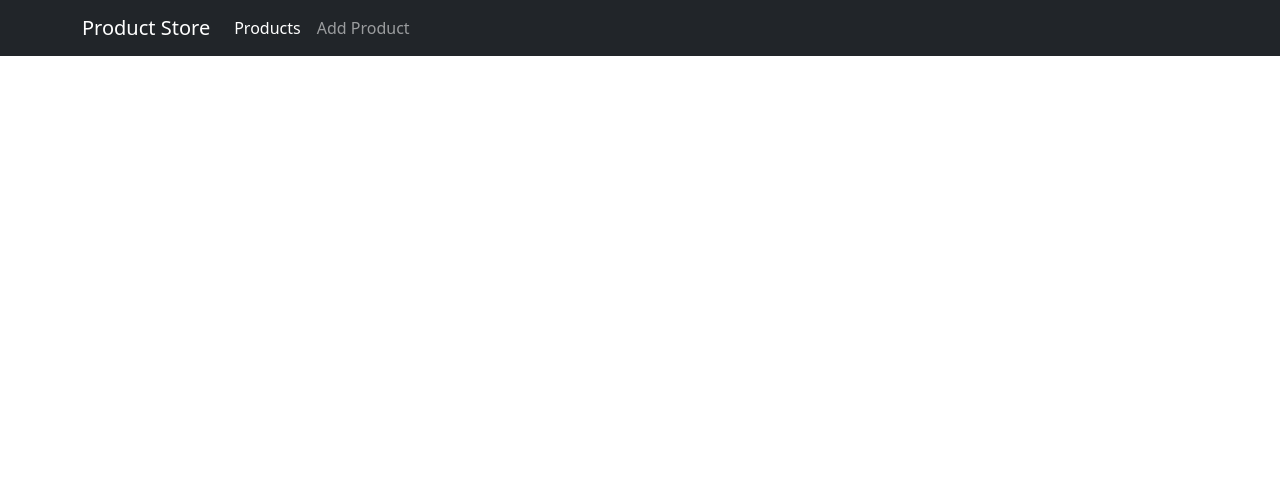
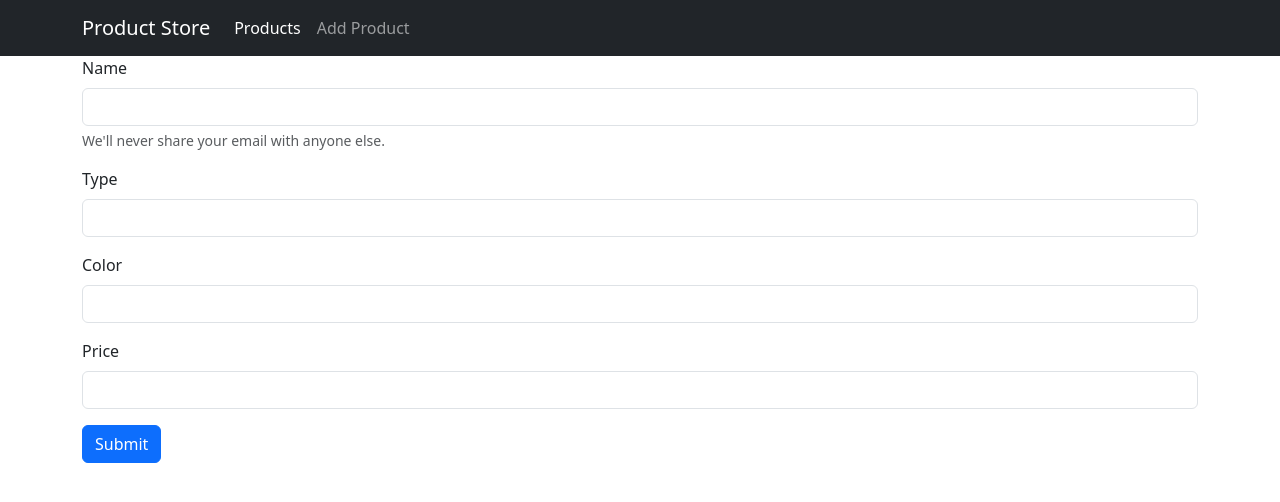
Before and after one commit to thatsBruno/ProductStore-FE, an Angular app: page /products/add in a window 1280 px wide. Before the commit this address led to /. Shown: the top 502 px of the page. Built offline with nearby package versions, Linux system fonts and the light colour scheme.

Commit message:
add product html

```diff
--- a/src/app/app-routing.module.ts
+++ b/src/app/app-routing.module.ts
@@ -1,6 +1,7 @@
 import { NgModule } from '@angular/core';
 import { RouterModule, Routes } from '@angular/router';
 import { ProductsComponent } from './components/products/products.component';
+import { AddProductComponent } from './components/add-product/add-product.component';
 
 const routes: Routes = [
   {
@@ -11,6 +12,10 @@ const routes: Routes = [
     path: 'products',
     component: ProductsComponent,
   },
+  {
+    path: 'products/add',
+    component: AddProductComponent,
+  }
 ];
 
 @NgModule({
--- a/src/app/app.component.html
+++ b/src/app/app.component.html
@@ -10,7 +10,7 @@
           <a class="nav-link active" aria-current="page" [routerLink]="['products']">Products</a>
         </li>
         <li class="nav-item">
-          <a class="nav-link" href="#">Add Product</a>
+          <a class="nav-link" [routerLink]="['products/add']">Add Product</a>
         </li>
       </ul>
     </div>
--- /dev/null
+++ b/src/app/components/add-product/add-product.component.html
@@ -0,0 +1,22 @@
+<div class="container">
+    <form>
+        <div class="mb-3">
+          <label for="name" class="form-label">Name</label>
+          <input type="text" class="form-control" id="name" name="name">
+          <div id="name" class="form-text">We'll never share your email with anyone else.</div>
+        </div>
+        <div class="mb-3">
+          <label for="type" class="form-label">Type</label>
+          <input type="text" class="form-control" id="type" name="type">
+        </div>
+        <div class="mb-3">
+            <label for="color" class="form-label">Color</label>
+            <input type="text" class="form-control" id="color" name="color">
+          </div>
+          <div class="mb-3">
+            <label for="price" class="form-label">Price</label>
+            <input type="number" class="form-control" id="price" name="price">
+          </div>
+        <button type="submit" class="btn btn-primary">Submit</button>
+    </form>
+</div>
--- a/src/app/components/products/products.component.html
+++ b/src/app/components/products/products.component.html
@@ -3,7 +3,7 @@
     <table class="table" *ngIf="products && products.length > 0">
         <thead>
           <tr>
-            <th scope="col">Id#</th>
+            <th scope="col">Id</th>
             <th scope="col">Name</th>
             <th scope="col">Type</th>
             <th scope="col">Color</th>
@@ -12,11 +12,11 @@
         </thead>
         <tbody>
           <tr *ngFor="let product of products">
-            <th>{{product.id}}</th>
-            <td>{{product.Name}}</td>
-            <td>{{product.Type}}</td>
-            <td>{{product.Color}}</td>
-            <td>{{product.Price}}</td>
+            <th>{{ product.id }}</th>
+            <td>{{ product.Name }}</td>
+            <td>{{ product.Type }}</td>
+            <td>{{ product.Color }}</td>
+            <td>{{ product.Price | currency }}</td>
           </tr>
         </tbody>
     </table>
--- a/src/app/components/products/products.component.ts
+++ b/src/app/components/products/products.component.ts
@@ -1,13 +1,26 @@
-import { Component } from '@angular/core';
+import { Component, OnInit } from '@angular/core';
+import { Router } from '@angular/router';
 import { Product } from 'src/app/models/product.model';
+import { ProductsService } from 'src/app/services/products.service';
 
 @Component({
   selector: 'app-products',
   templateUrl: './products.component.html',
   styleUrls: ['./products.component.css']
 })
-export class ProductsComponent {
-  products: Product[] = [
+export class ProductsComponent  implements OnInit{
+  products: Product[] = [];
 
-  ];
+  constructor(private productService: ProductsService, private router: Router) {}
+
+  ngOnInit(): void {
+      this.productService.getAllProducts().subscribe({
+        next: (products) => {
+          this.products = products;
+        },
+        error: (response) => {
+          console.log(response)
+        }
+      });
+  }
 }
--- /dev/null
+++ b/src/app/services/products.service.ts
@@ -0,0 +1,18 @@
+import { Injectable } from '@angular/core';
+import { Product } from '../models/product.model';
+import { Observable } from 'rxjs';
+import { HttpClient } from '@angular/common/http';
+
+@Injectable({
+  providedIn: 'root'
+})
+export class ProductsService {
+  baseApiUrl: string = 'https://localhost:7143'
+
+  constructor(private http: HttpClient) { }
+
+  getAllProducts(): Observable<Product[]> {
+    return this.http.get<Product[]>(this.baseApiUrl + '/api/products')
+  }
+
+}
```
Also changed, not shown: src/app/app.module.ts (+6 -2 lines), src/app/components/add-product/add-product.component.ts (added, +10 -0 lines), src/app/models/product.model.ts (+4 -4 lines), src/app/components/add-product/add-product.component.css (added), 2 other files (tests, documents, lock files or other folders).
